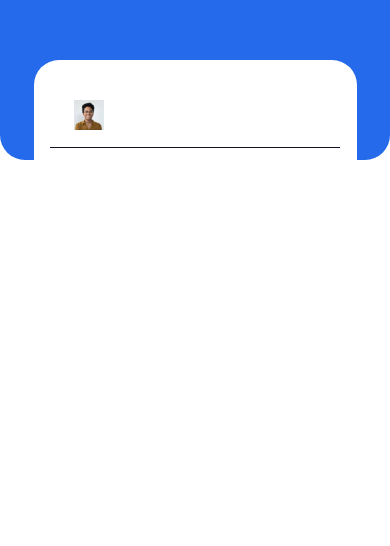
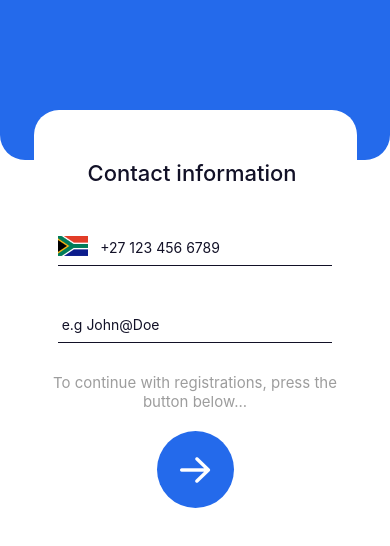
Before and after one commit to SizoDevelops/Intuactive, a React Native app: screen /Login in a window 390 px wide. Shown: the part 266-812 px from the top of the page. Built offline with nearby package versions, Linux system fonts and the light colour scheme.

Commit message:
Login commit

```diff
--- a/components/Login.js
+++ b/components/Login.js
@@ -1,7 +1,8 @@
-import {View, Text, StyleSheet, TextInput} from "react-native"
+import {View, Text, StyleSheet, TextInput, Pressable} from "react-native"
 import Background from "./Background"
 import { Colors } from "../shared/Colors"
 import { Image } from "react-native"
+import AntDesign from '@expo/vector-icons/AntDesign';
 
 
 export default function Login(){
@@ -13,11 +14,27 @@ export default function Login(){
             </View>
 
             <View style={styles.details}>
-                <Image style={styles.image} source={require("../assets/images/volunteer.png")}/>
+                <Text style = {styles.text}>Contact information </Text>
+                <View style = {styles.numberCont}>
+                    <Image style={styles.image} source={require("../assets/images/flag.png")}/>
 
-                <TextInput style={styles.textInput}/>
+                    <TextInput style={styles.textInput } placeholder={'+27 123 456 6789'}/>
+
+                </View>
+                    <View style = {styles.numberCont}>
+                        <TextInput style = {[styles.textInput,{marginLeft: 0}]} placeholder={' e.g John@Doe'}/>
+                    </View>
+                <View>
+                    <Text style = {styles.textBelow}>To continue with registrations, press the button below...</Text>
+                </View>
+                <View>
+                    <Pressable style = {styles.Button}>
+                    <AntDesign name="arrowright" size={40} color={Colors.TXT} />
+                    </Pressable>
+                </View>
 
             </View>
+
         </Background>
     )
 }
@@ -33,25 +50,63 @@ const styles = StyleSheet.create({
         color: Colors.TXT
     },
     details: {
-        height: 497,
+        height: 440,
         width: 323,
         margin: "auto",
-        top: -100,
+        top: -50,
         borderRadius: 25,
         backgroundColor: Colors.BGALT,
         elevation: 9
+
     },
     image: {
-        width: 30,
-        height: 30,
-        marginLeft: 40,
-        marginTop: 40
+
+
     },
     textInput: {
-        borderBottomColor: Colors.TXTALT,
-        width: "90%",
-        borderBottomWidth: 1,
+        alignSelf: 'flex-end',
         marginHorizontal: "auto",
+        width: '80%',
+        color: Colors.TXTALT
+    },
+    text:{
+        color: Colors.TXTALT,
+        textAlign: 'center',
+        marginTop: 50,
+        fontSize: 22,
+        fontWeight: '500'
 
+    },
+    numberCont:{
+        flexDirection: 'row',
+        alignItems: 'center',
+        justifyContent: 'left',
+        marginTop: 50,
+        borderBottomWidth: 0.5,
+        width: '85%',
+        marginHorizontal: 'auto',
+        paddingBottom: 9,
+        borderBottomColor: Colors.TXTALT
+
+
+    },
+    textBelow:{
+        color: Colors.TXTLT,
+        textAlign: 'center',
+        width: '90%',
+        fontSize: 15,
+        marginHorizontal: 'auto',
+        marginTop: 30
+
+    },
+    Button:{
+       height: 77,
+       width: 77,
+       backgroundColor: Colors.BG,
+       marginTop: 20,
+       marginHorizontal: 'auto',
+       borderRadius: 100,
+       justifyContent: 'center',
+       alignItems: 'center'
     }
 })
--- a/shared/Colors.js
+++ b/shared/Colors.js
@@ -2,5 +2,6 @@ export const Colors = {
     BG: "#246AEB",
     BGALT: "#FFFFFF",
     TXT: "#FFFFFF",
-    TXTALT: "#121127"
+    TXTALT: "#121127",
+    TXTLT: "#9D9D9D"
 }
```
Also changed, not shown: assets/images/flag.png (added).
